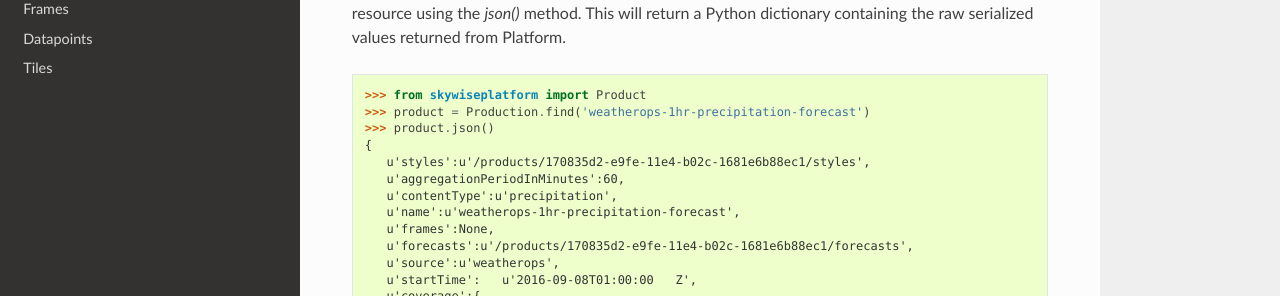
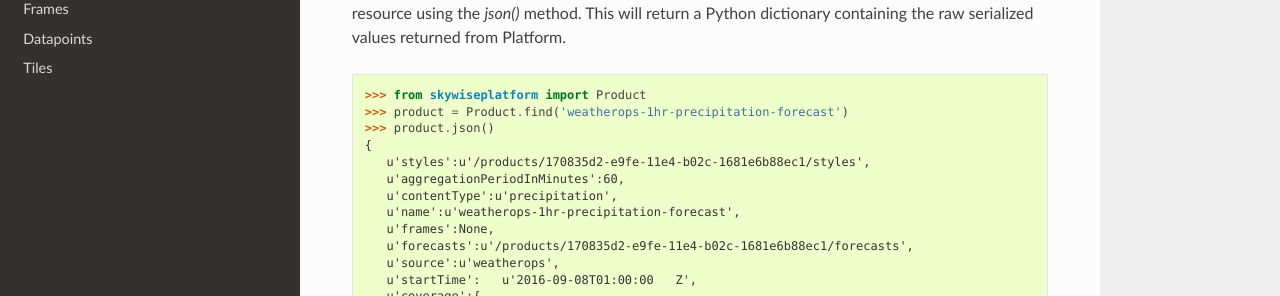
Before and after one commit to wdtinc/skywise-platform-py, a Sphinx documentation site: the page built from docs/source/resources.rst, in a window 1280 px wide and 900 px high. Shown: the part 286-582 px from the top of the window. Built offline with Sphinx 7.4.7 and the Read the Docs theme 2.0.0, drawn with Linux system fonts in a browser that asks for light colours.

Commit message:
Fixing typo.

```diff
--- a/docs/source/resources.rst
+++ b/docs/source/resources.rst
@@ -12,7 +12,7 @@
 .. code-block:: python
 
     >>> from skywiseplatform import Product
-    >>> product = Production.find('weatherops-1hr-precipitation-forecast')
+    >>> product = Product.find('weatherops-1hr-precipitation-forecast')
     >>> product.json()
     {
        u'styles':u'/products/170835d2-e9fe-11e4-b02c-1681e6b88ec1/styles',
```
